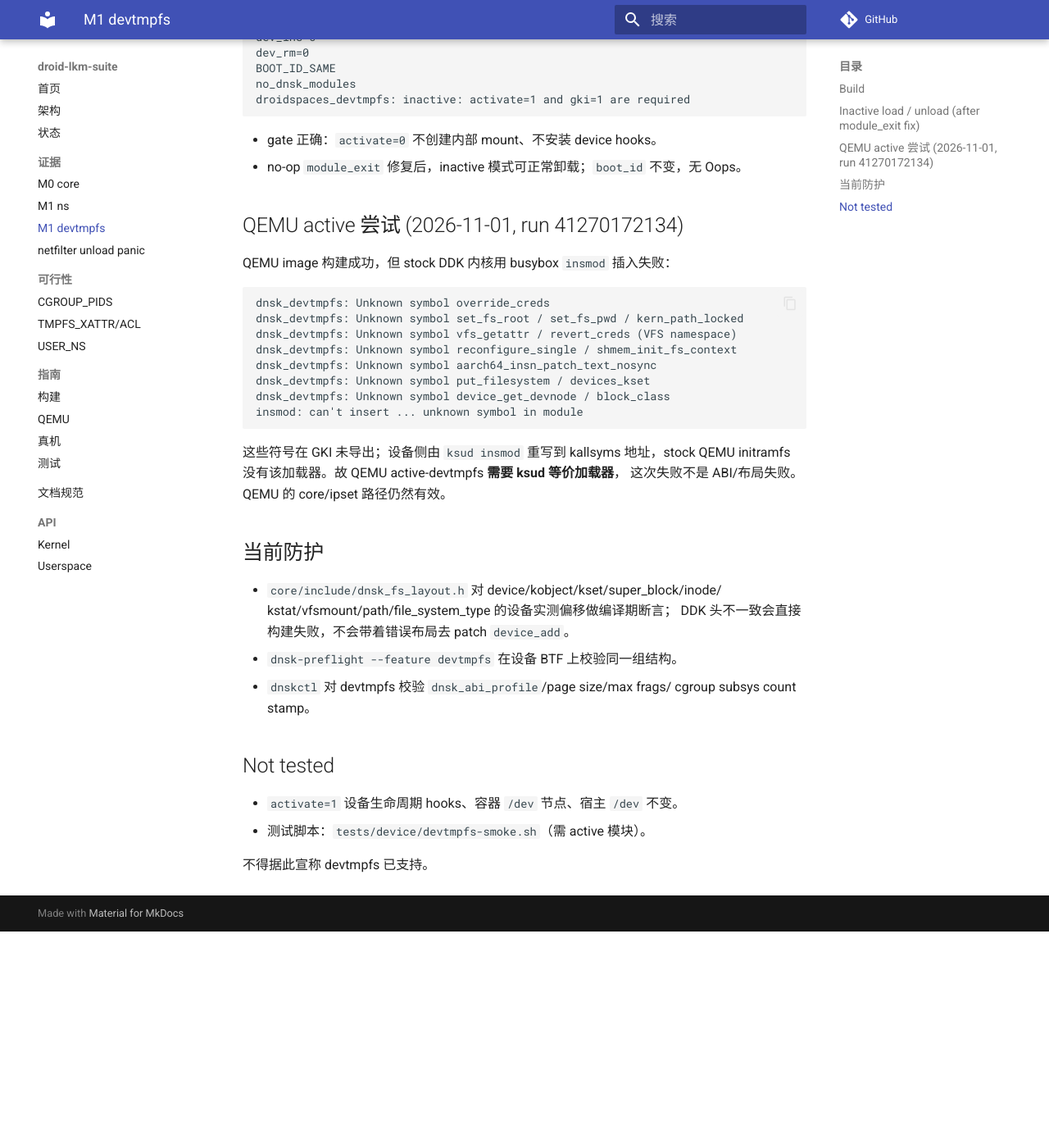
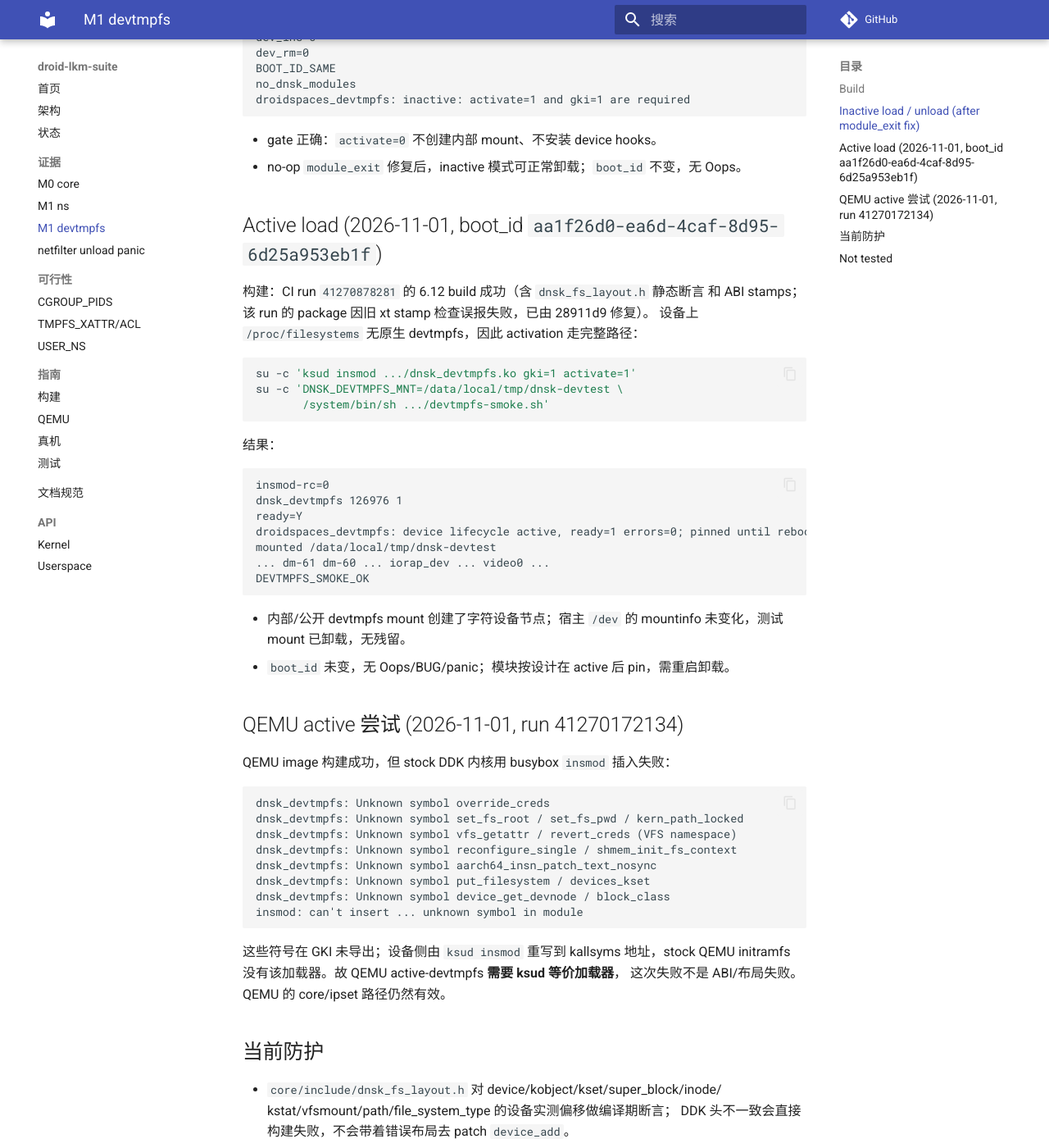
Before and after one commit to uobe1/droid-lkm-suite, an MkDocs documentation site: the page built from docs/evidence/m1-devtmpfs.md, in a window 1280 px wide and 1400 px high, scrolled down 574 px. Shown: the whole window at 82% size. Built offline with MkDocs 1.6.1 and Material for MkDocs 9.7.7, drawn with Linux system fonts in a browser that asks for light colours; comment, search, counter and statistics services are not loaded; before the commit the page ends 1710 px from its top, so only the background shows below that; some of the changed text lies outside the part shown.

Commit message:
docs(devtmpfs): record active load and mount smoke on device
The VFS layout asserts compiled against the DDK, devtmpfs activated with
ready=Y, the public mount produced the expected character nodes, host
/dev stayed untouched, and boot_id did not change.  The module is pinned
by design; container /dev acceptance remains open.

````diff
--- a/docs/evidence/m1-devtmpfs.md
+++ b/docs/evidence/m1-devtmpfs.md
@@ -1,7 +1,7 @@
 # M1 devtmpfs evidence (android16-6.12)
 
-日期：2026-10-31。范围：`dnsk_devtmpfs.ko`，vendored Droidspaces 6.12 devtmpfs。
-没有 tag，没有 release 声明。
+日期：2026-10-31 / 2026-11-01。范围：`dnsk_devtmpfs.ko`，vendored Droidspaces
+6.12 devtmpfs。没有 tag，没有 release 声明。
 
 ## Build
 
@@ -28,6 +28,34 @@ droidspaces_devtmpfs: inactive: activate=1 and gki=1 are required
 
 - gate 正确：`activate=0` 不创建内部 mount、不安装 device hooks。
 - no-op `module_exit` 修复后，inactive 模式可正常卸载；`boot_id` 不变，无 Oops。
+
+## Active load (2026-11-01, boot_id `aa1f26d0-ea6d-4caf-8d95-6d25a953eb1f`)
+
+构建：CI run `41270878281` 的 6.12 build 成功（含 `dnsk_fs_layout.h` 静态断言
+和 ABI stamps；该 run 的 package 因旧 xt stamp 检查误报失败，已由 28911d9 修复）。
+设备上 `/proc/filesystems` 无原生 devtmpfs，因此 activation 走完整路径：
+
+```sh
+su -c 'ksud insmod .../dnsk_devtmpfs.ko gki=1 activate=1'
+su -c 'DNSK_DEVTMPFS_MNT=/data/local/tmp/dnsk-devtest \
+       /system/bin/sh .../devtmpfs-smoke.sh'
+```
+
+结果：
+
+```text
+insmod-rc=0
+dnsk_devtmpfs 126976 1
+ready=Y
+droidspaces_devtmpfs: device lifecycle active, ready=1 errors=0; pinned until reboot
+mounted /data/local/tmp/dnsk-devtest
+... dm-61 dm-60 ... iorap_dev ... video0 ...
+DEVTMPFS_SMOKE_OK
+```
+
+- 内部/公开 devtmpfs mount 创建了字符设备节点；宿主 `/dev` 的 mountinfo
+  未变化，测试 mount 已卸载，无残留。
+- `boot_id` 未变，无 Oops/BUG/panic；模块按设计在 active 后 pin，需重启卸载。
 
 ## QEMU active 尝试 (2026-11-01, run 41270172134)
 
@@ -59,7 +87,7 @@ QEMU initramfs 没有该加载器。故 QEMU active-devtmpfs **需要 ksud 等
 
 ## Not tested
 
-- `activate=1` 设备生命周期 hooks、容器 `/dev` 节点、宿主 `/dev` 不变。
-- 测试脚本：`tests/device/devtmpfs-smoke.sh`（需 active 模块）。
+- 容器 `/dev` 工作负载（Droidspaces/Docker 使用该 devtmpfs）。
+- 设备重启后的持久化/自动加载策略（当前需手动 insmod；模块 pin）。
 
 不得据此宣称 devtmpfs 已支持。
````
Also changed, not shown: docs/status.md (+1 -1 lines), profiles/README.md (+1 -1 lines).
